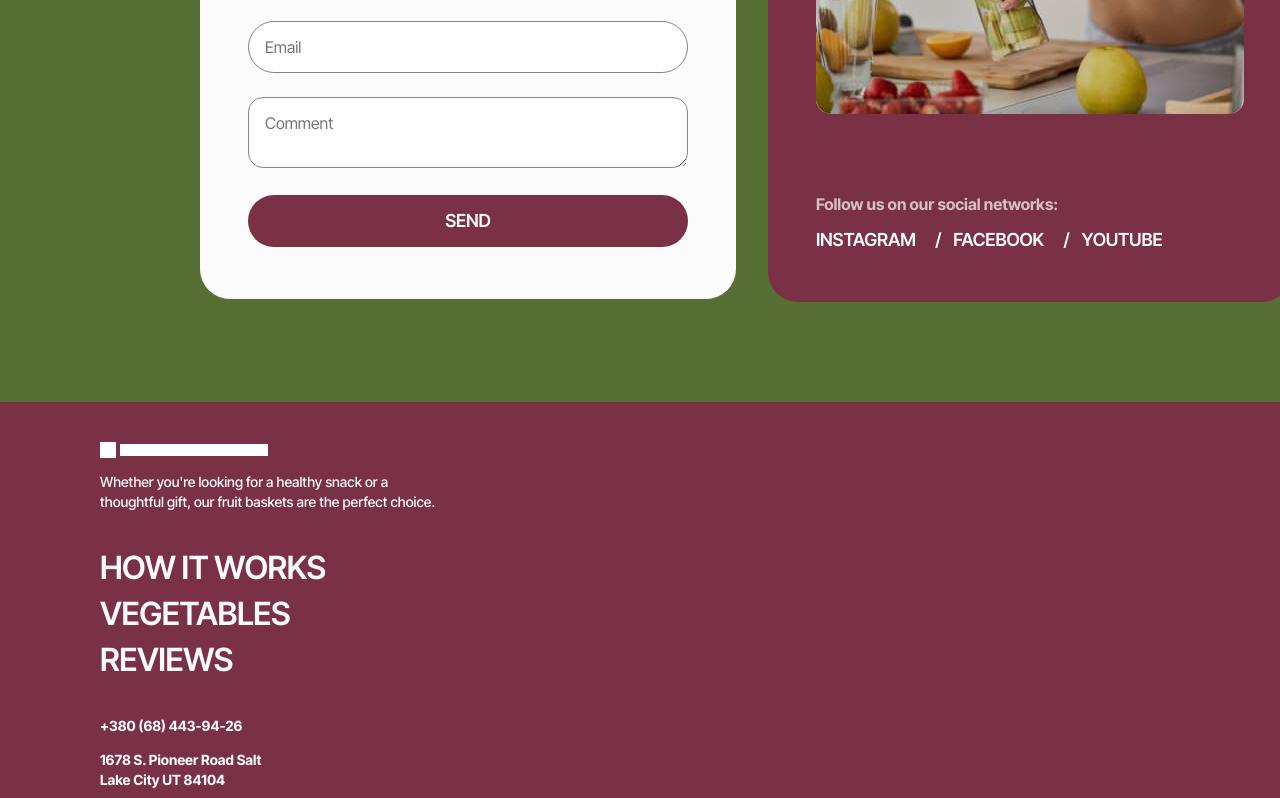
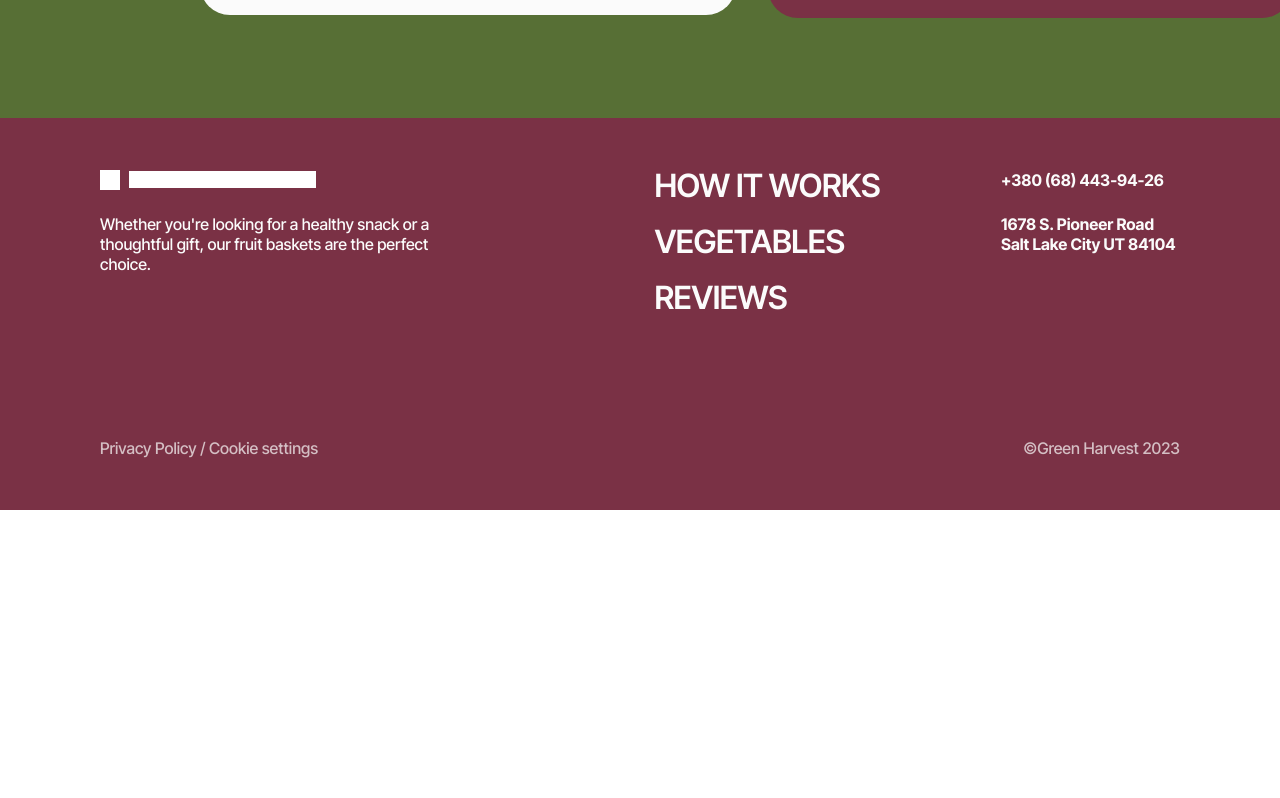
Before and after one commit to GoitStudentsWorks/html-css_114_EdikKapustnyak, a website built with Vite: page src/index.html in a window 1280 px wide. Shown: the part 1522-2320 px from the top of the page. After the commit the page ends 2032 px from the top, so only its background shows below. Built offline with nearby package versions, Linux system fonts and the light colour scheme; files whose address does not match are found by name.

Commit message:
added styles tablet and desctop (#7)

```diff
--- a/src/css/footer.css
+++ b/src/css/footer.css
@@ -193,10 +193,86 @@
 
 @media only screen and (min-width: 768px) {
   .footer {
+    padding: 32px 0;
   }
   .container {
   }
   .footer-container {
+    padding: 0 32px;
+  }
+  .footer-box {
+    display: flex;
+    flex-direction: row;
+    margin-bottom: 100px;
+  }
+  .footer-logo-wrapper {
+    margin-bottom: 0;
+  }
+  .footer-logo {
+    margin-bottom: 24px;
+    width: 216px;
+  }
+  .footer-logo-icon {
+    width: 20px;
+    height: 20px;
+  }
+  .footer-logo-icon-text {
+    width: 187px;
+    height: 17px;
+  }
+  .footer-desc {
+    font-size: 16px;
+
+    line-height: 1.25;
+  }
+  .footer-link-wrapper {
+    margin-left: auto;
+    margin-bottom: 0;
+  }
+
+  .footer-list {
+    gap: 24px;
+    margin-bottom: 64px;
+  }
+  .footer-item {
+  }
+  .footer-link {
+  }
+
+  .footer-address {
+  }
+  .footer-contacts-list {
+    gap: 24px;
+  }
+  .footer-contact-item {
+  }
+  .footer-contact-link {
+    font-size: 16px;
+
+    line-height: 1.25;
+  }
+  .footer-text-wrapper {
+    flex-direction: row;
+    justify-content: space-between;
+  }
+  .footer-text {
+    font-size: 16px;
+
+    line-height: 1.25;
+  }
+}
+
+@media only screen and (min-width: 1280px) {
+  .footer {
+    padding: 52px 0;
+  }
+  .container {
+    padding: 0 100px;
+  }
+  .footer-container {
+  }
+  .footer-box {
+    margin-bottom: 124px;
   }
   .footer-logo-wrapper {
   }
@@ -209,9 +285,12 @@
   .footer-desc {
   }
   .footer-link-wrapper {
+    display: flex;
+    gap: 121px;
   }
 
   .footer-list {
+    margin-bottom: 0;
   }
   .footer-item {
   }
@@ -231,44 +310,3 @@
   .footer-text {
   }
 }
-
-@media only screen and (min-width: 1280px) {
-  .footer {
-  }
-  .container {
-  }
-  .footer-container {
-  }
-  .footer-logo-wrapper {
-  }
-  .footer-logo {
-  }
-  .footer-logo-icon {
-  }
-  .footer-logo-icon-text {
-  }
-  .footer-desc {
-  }
-  .footer-link-wrapper {
-  }
-
-  .footer-list {
-  }
-  .footer-item {
-  }
-  .footer-link {
-  }
-
-  .footer-address {
-  }
-  .footer-contacts-list {
-  }
-  .footer-contact-item {
-  }
-  .footer-contact-link {
-  }
-  .footer-text-wrapper {
-  }
-  .footer-text {
-  }
-}
--- a/src/partials/footer.html
+++ b/src/partials/footer.html
@@ -1,5 +1,6 @@
 <footer class="footer">
   <div class="container footer-container">
+    <div class="footer-box">
       <div class="footer-logo-wrapper">
         <a href="../index.html" class="footer-logo">
           <svg class="footer-logo-icon" width="" height="">
@@ -45,6 +46,7 @@
           </ul>
         </address>
       </div>
+    </div>
 
     <div class="footer-text-wrapper">
       <p class="footer-text">Privacy Policy / Cookie settings</p>
```
Lines whose indentation alone changed are shown as unchanged.
